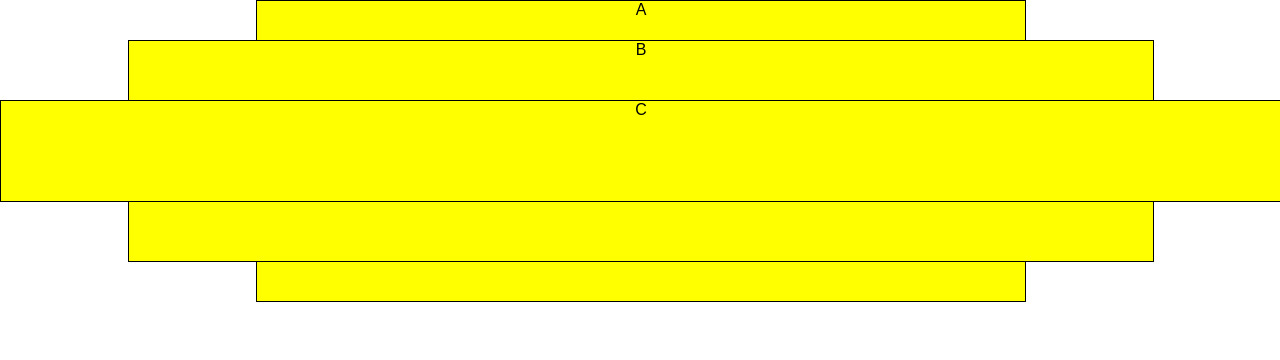
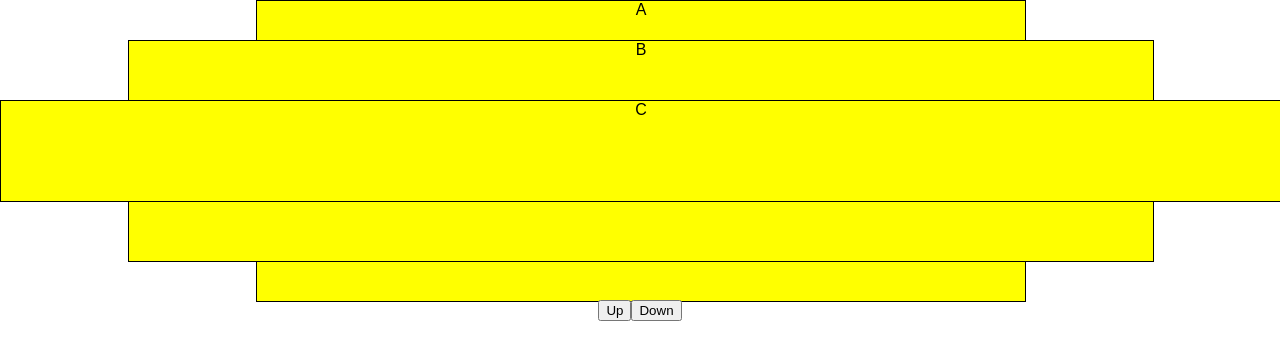
Before and after one commit to udomsubnk/Homework, a React app: page / in a window 1280 px wide. Shown: the top 360 px of the page. Built offline with nearby package versions, Linux system fonts and the light colour scheme.

Commit message:
Add button

```diff
--- a/src/Assets/App.css
+++ b/src/Assets/App.css
@@ -1,5 +1,5 @@
 #carousel{
-  height: 400px;
+  height: 300px;
   width: 100%;
 }
 
--- a/src/Components/Carousel.js
+++ b/src/Components/Carousel.js
@@ -1,18 +1,32 @@
 import React, { Component } from 'react';
 
 class Carousel extends Component {
-  render() {
-    return (
-      <div id="carousel">
-
-		<div className="carousel-item crs-first">A</div>
-		<div className="carousel-item crs-second">B</div>
-		<div className="carousel-item crs-third">C</div>
-		<div className="carousel-item crs-fourth">D</div>
-		<div className="carousel-item crs-fifth">E</div>
-
-      </div>
-    );
+	constructor(props) {
+	    super(props);
+	    this.state = {};
+	}
+	up = function(e){
+		e.preventDefault();
+		document.getElementById("crsFirst").style.transform = "rotate(117deg)";
+	}
+	down = function(e){
+		e.preventDefault();
+		alert('down');
+	}
+	render() {
+		return (
+			<div>
+				<div id="carousel">
+					<div className="carousel-item crs-first" id="crsFirst">A</div>
+					<div className="carousel-item crs-second" id="crsSecond">B</div>
+					<div className="carousel-item crs-third" id="crsThird">C</div>
+					<div className="carousel-item crs-fourth" id="crsFourth">D</div>
+					<div className="carousel-item crs-fifth" id="crsFifth">E</div>
+				</div>
+				<button onClick={this.up}>Up</button>
+				<button onClick={this.down}>Down</button>
+			</div>
+		);
   }
 }
 
```
